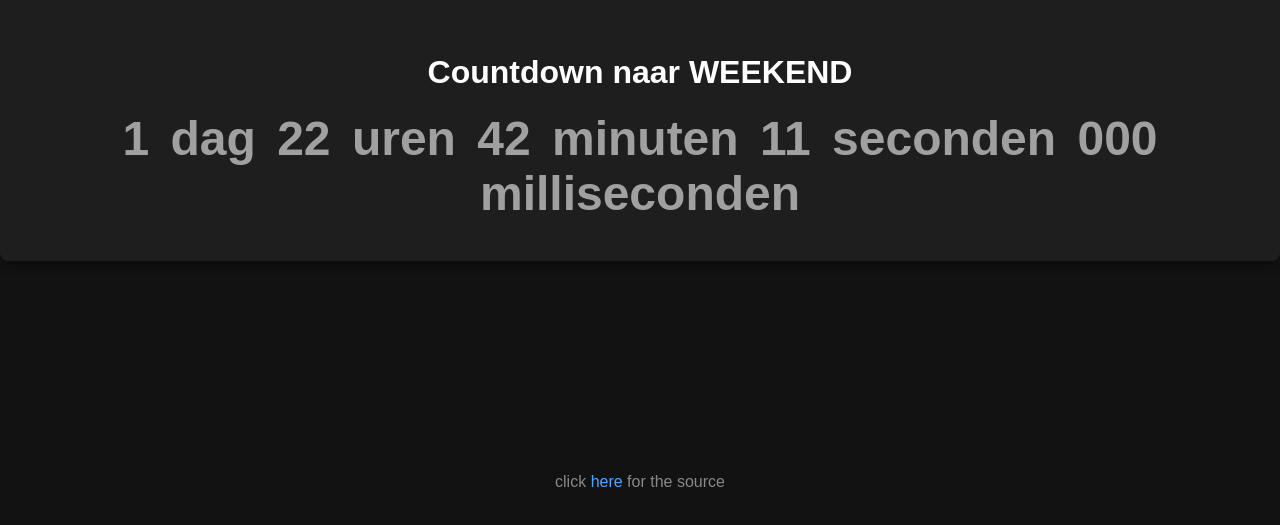
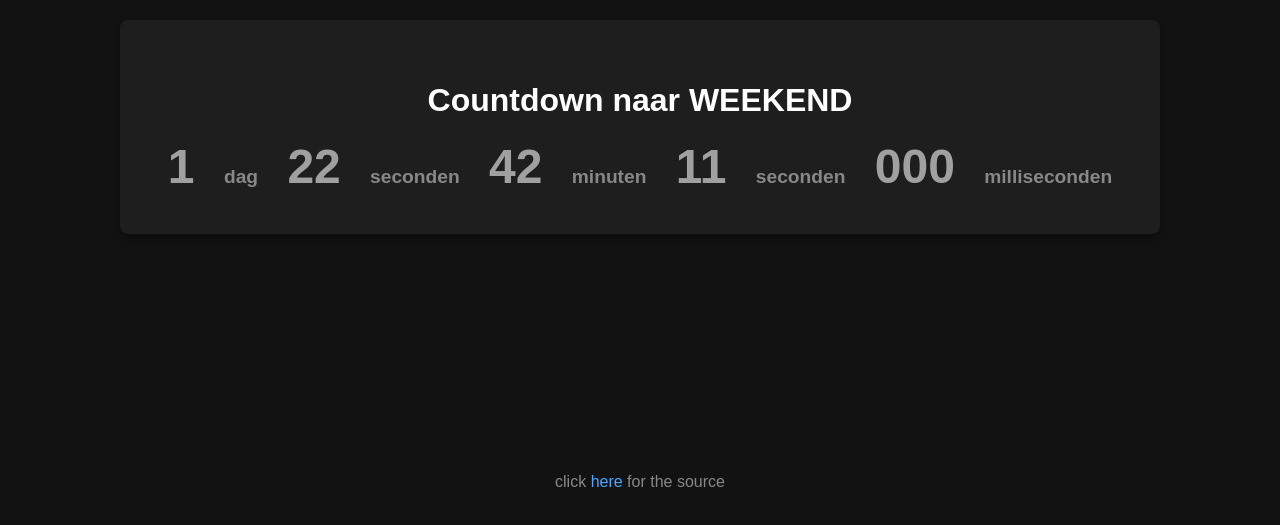
Before and after one commit to BjarneVerschorre/bijna-weekend.nl, a plain HTML site: page index.html in a window 1280 px wide. Shown: the part 273-798 px from the top of the page. Drawn offline with Linux system fonts and the light colour scheme.

Commit message:
actualy crawy updqt''e

```diff
--- a/index.html
+++ b/index.html
@@ -7,9 +7,10 @@
   <meta name="keywords" content="weekend, countdown, time, days, hours, minutes, seconds, milliseconds">
   <meta name="author" content="Bjarne Verschorre">
   <meta name="theme-color" content="#121212">
+  <link rel="icon" href="favicon.ico" type="image/x-icon">
   <meta name="viewport" content="width=device-width, initial-scale=1.0">
   <meta name="darkreader-lock">
-  <title>Countdown to WEEKEND</title>
+  <title>Bijna WEEKEND! 🎉</title>
   <style>
     body {
       font-family: 'Arial', sans-serif;
@@ -111,20 +112,22 @@
       const milliseconds = (timeDiff % 1000).toString().padStart(3, '0');
 
       // Update the labels
-      document.querySelector('.time').innerHTML = `
-        ${days > 0 ? `<span id="days">${days}</span> ${days === 1 ? 'dag' : 'dagen'}` : ''}
-        ${hours > 0 ? `<span id="hours">${hours}</span> ${hours === 1 ? 'uur' : 'uren'}` : ''}
-        ${minutes > 0 ? `<span id="minutes">${minutes}</span> ${minutes === 1 ? 'minuut' : 'minuten'}` : ''}
-        <span id="seconds">${seconds}</span> ${seconds === 1 ? 'seconde' : 'seconden'}
-        <span id="milliseconds">${milliseconds}</span> ${milliseconds === 1 ? 'milliseconde' : 'milliseconden'}
-      `;
+      document.getElementById('days').textContent = days > 0 ? days : '';
+      document.getElementById('days-unit').textContent = days > 0 ? (days === 1 ? 'dag' : 'dagen') : '';
+      document.getElementById('hours').textContent = days > 0 || hours > 0 ? hours : '';
+      document.getElementById('hours-unit').textContent = days > 0 || hours > 0 ? (hours === 1 ? 'uur' : 'uren') : '';
+      document.getElementById('minutes').textContent = hours > 0 || minutes > 0 ? minutes : '';
+      document.getElementById('minutes-unit').textContent = hours > 0 || minutes > 0 ? (minutes === 1 ? 'minuut' : 'minuten') : '';
+      document.getElementById('seconds').textContent = seconds;
+      document.querySelector('.unit:nth-of-type(4)').textContent = seconds === 1 ? 'seconde' : 'seconden';
+      document.getElementById('milliseconds').textContent = milliseconds;
+      document.querySelector('.unit:nth-of-type(5)').textContent = milliseconds === 1 ? 'milliseconde' : 'milliseconden';
     }
 
     // Update every 1ms for smooth milliseconds
     setInterval(updateCountdown, 1);
     updateCountdown(); // Initialize immediately
   </script>
-  <!-- Hey -->
 </body>
 
 </html>
```
